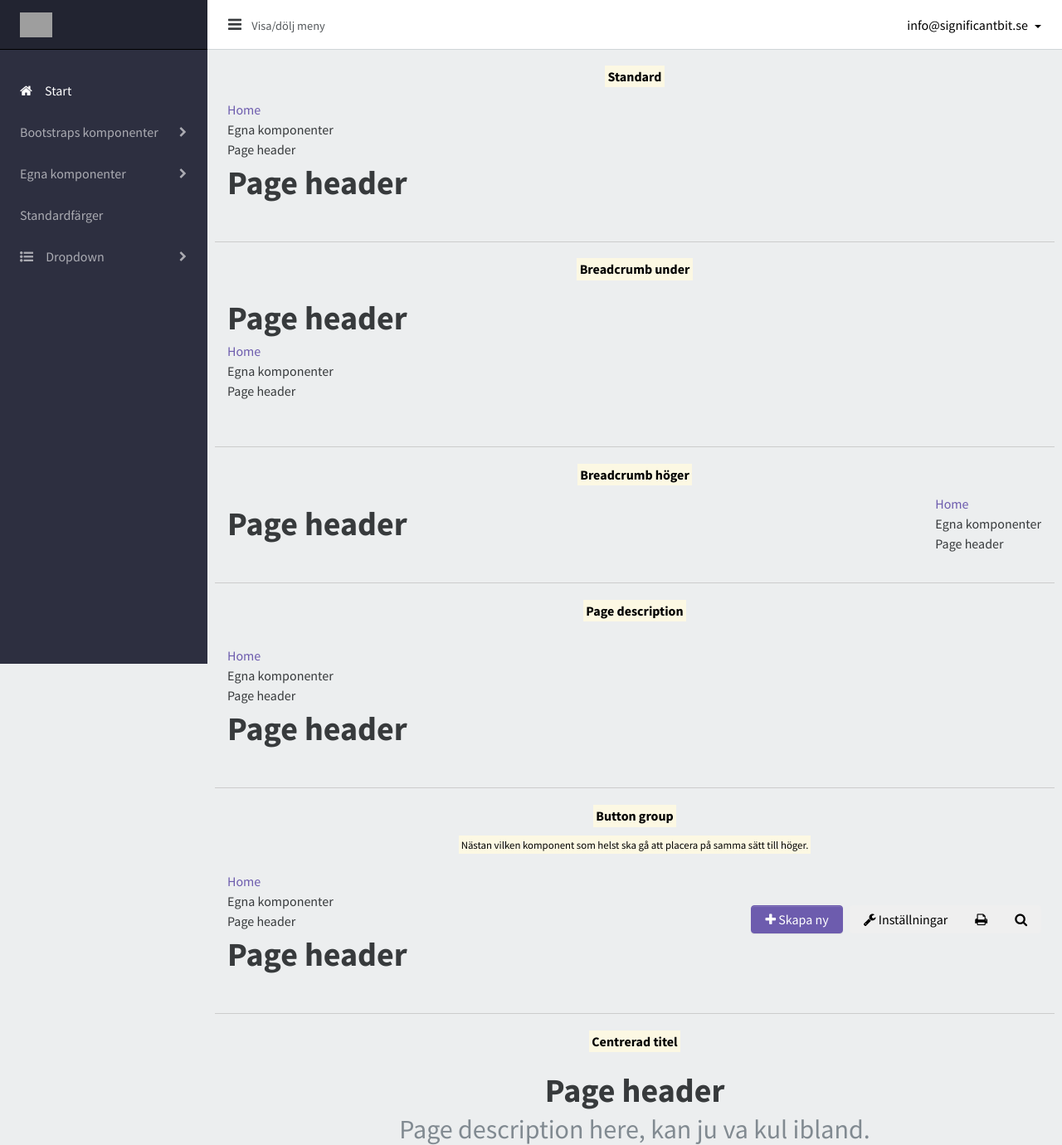
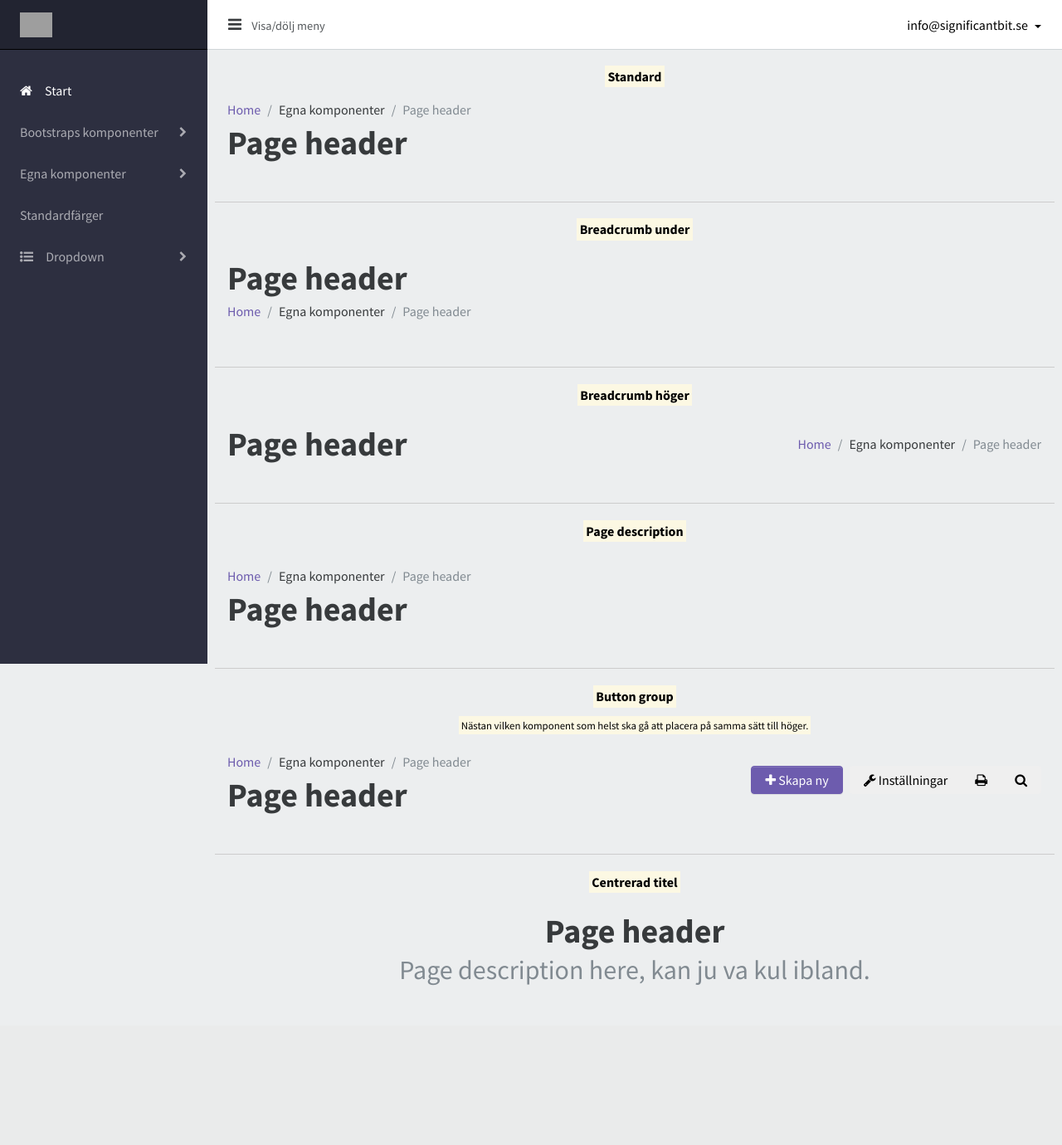
Before and after one commit to significantbit/sigbit-admin, a Node server app: page /pageheader in a window 1280 px wide. Shown: the top 1380 px of the page at 83% size. After the commit the page ends 1188 px from the top, so only its background shows below. Run offline with Node 20, Linux system fonts and the light colour scheme; some libraries are stand-ins or nearby versions; grey boxes are pictures that could not be loaded.

Commit message:
Fix broken breadcrumb markup

```diff
--- a/views/actiontoolbar.ejs
+++ b/views/actiontoolbar.ejs
@@ -6,9 +6,9 @@
         <div class="row page-header">
           <div class="col-md-12">
             <ol class="breadcrumb">
-              <li><a href="/">Home</a></li>
-              <li>Egna komponenter</li>
-              <li class="active">Action toolbar</li>
+              <li class="breadcrumb-item"><a href="/">Home</a></li>
+              <li class="breadcrumb-item">Egna komponenter</li>
+              <li class="breadcrumb-item active">Action toolbar</li>
             </ol>
             <h1>Action toolbar</h1>
           </div>
--- a/views/buttons.ejs
+++ b/views/buttons.ejs
@@ -6,9 +6,9 @@
   <div class="row page-header">
     <div class="col-md-12">
       <ol class="breadcrumb">
-        <li><a href="/">Home</a></li>
-        <li>Egna komponenter</li>
-        <li class="active">Buttons</li>
+        <li class="breadcrumb-item"><a href="/">Home</a></li>
+        <li class="breadcrumb-item">Egna komponenter</li>
+        <li class="breadcrumb-item active">Buttons</li>
       </ol>
       <h1>Buttons</h1>
     </div>
--- a/views/colors.ejs
+++ b/views/colors.ejs
@@ -6,8 +6,8 @@
         <div class="row page-header">
           <div class="col-md-12">
             <ol class="breadcrumb">
-              <li><a href="/">Home</a></li>
-              <li>Standardfärger</li>
+              <li class="breadcrumb-item"><a href="/">Home</a></li>
+              <li class="breadcrumb-item">Standardfärger</li>
             </ol>
             <h1>Standardfärger</h1>
           </div>
--- a/views/forms.ejs
+++ b/views/forms.ejs
@@ -6,9 +6,9 @@
   <div class="row page-header">
     <div class="col-md-12">
       <ol class="breadcrumb">
-        <li><a href="/">Home</a></li>
-        <li>Bootstraps komponenter</li>
-        <li class="active">Knappar</li>
+        <li class="breadcrumb-item"><a href="/">Home</a></li>
+        <li class="breadcrumb-item">Bootstraps komponenter</li>
+        <li class="breadcrumb-item active">Knappar</li>
       </ol>
       <h1>Formulär</h1>
     </div>
--- a/views/imageupload.ejs
+++ b/views/imageupload.ejs
@@ -6,9 +6,9 @@
   <div class="row page-header">
     <div class="col-md-12">
       <ol class="breadcrumb">
-        <li><a href="/">Home</a></li>
-        <li>Egna komponenter</li>
-        <li class="active">Image upload</li>
+        <li class="breadcrumb-item"><a href="/">Home</a></li>
+        <li class="breadcrumb-item">Egna komponenter</li>
+        <li class="breadcrumb-item active">Image upload</li>
       </ol>
       <h1>Image upload</h1>
     </div>
--- a/views/index.ejs
+++ b/views/index.ejs
@@ -6,9 +6,9 @@
         <div class="row page-header">
           <div class="col-md-12">
             <ol class="breadcrumb">
-              <li><a href="#">Home</a></li>
-              <li><a href="#">Bread</a></li>
-              <li class="active">Crumb</li>
+              <li class="breadcrumb-item"><a href="#">Home</a></li>
+              <li class="breadcrumb-item"><a href="#">Bread</a></li>
+              <li class="breadcrumb-item active">Crumb</li>
             </ol>
             <h1>Significant Bits adminramverk</h1>
           </div>
--- a/views/pageheader.ejs
+++ b/views/pageheader.ejs
@@ -7,9 +7,9 @@
         <div class="row page-header">
           <div class="col-md-12">
             <ol class="breadcrumb">
-              <li><a href="/">Home</a></li>
-              <li>Egna komponenter</li>
-              <li class="active">Page header</li>
+              <li class="breadcrumb-item"><a href="/">Home</a></li>
+              <li class="breadcrumb-item">Egna komponenter</li>
+              <li class="breadcrumb-item active">Page header</li>
             </ol>
             <h1>Page header</h1>
           </div>
@@ -22,9 +22,9 @@
           <div class="col-md-12">
             <h1>Page header</h1>
             <ol class="breadcrumb">
-              <li><a href="/">Home</a></li>
-              <li>Egna komponenter</li>
-              <li class="active">Page header</li>
+              <li class="breadcrumb-item"><a href="/">Home</a></li>
+              <li class="breadcrumb-item">Egna komponenter</li>
+              <li class="breadcrumb-item active">Page header</li>
             </ol>
           </div>
         </div>
@@ -37,9 +37,9 @@
             <h1>Page header</h1>
             <div class="page-header-actions hidden-xs-down">
               <ol class="breadcrumb">
-                <li><a href="/">Home</a></li>
-                <li>Egna komponenter</li>
-                <li class="active">Page header</li>
+                <li class="breadcrumb-item"><a href="/">Home</a></li>
+                <li class="breadcrumb-item">Egna komponenter</li>
+                <li class="breadcrumb-item active">Page header</li>
               </ol>
             </div>
           </div>
@@ -51,9 +51,9 @@
         <div class="row page-header">
           <div class="col-md-12">
             <ol class="breadcrumb">
-              <li><a href="/">Home</a></li>
-              <li>Egna komponenter</li>
-              <li class="active">Page header</li>
+              <li class="breadcrumb-item"><a href="/">Home</a></li>
+              <li class="breadcrumb-item">Egna komponenter</li>
+              <li class="breadcrumb-item active">Page header</li>
             </ol>
             <h1>Page header</h1>
           </div>
@@ -66,9 +66,9 @@
         <div class="row page-header">
           <div class="col-md-12">
             <ol class="breadcrumb">
-              <li><a href="/">Home</a></li>
-              <li>Egna komponenter</li>
-              <li class="active">Page header</li>
+              <li class="breadcrumb-item"><a href="/">Home</a></li>
+              <li class="breadcrumb-item">Egna komponenter</li>
+              <li class="breadcrumb-item active">Page header</li>
             </ol>
             <h1>Page header</h1>
             <div class="page-header-actions btn-toolbar">
--- a/views/sortdrag.ejs
+++ b/views/sortdrag.ejs
@@ -6,9 +6,9 @@
         <div class="row page-header">
           <div class="col-md-12">
             <ol class="breadcrumb">
-              <li><a href="/">Home</a></li>
-              <li>Egna komponenter</li>
-              <li class="active">Sort & Drag</li>
+              <li class="breadcrumb-item"><a href="/">Home</a></li>
+              <li class="breadcrumb-item">Egna komponenter</li>
+              <li class="breadcrumb-item active">Sort & Drag</li>
             </ol>
             <h1>Sort & Drag</h1>
           </div>
--- a/views/toggles.ejs
+++ b/views/toggles.ejs
@@ -6,9 +6,9 @@
         <div class="row page-header">
           <div class="col-md-12">
             <ol class="breadcrumb">
-              <li><a href="/">Home</a></li>
-              <li>Egna komponenter</li>
-              <li class="active">Toggle buttons</li>
+              <li class="breadcrumb-item"><a href="/">Home</a></li>
+              <li class="breadcrumb-item">Egna komponenter</li>
+              <li class="breadcrumb-item active">Toggle buttons</li>
             </ol>
             <h1>Toggle buttons</h1>
           </div>
```
